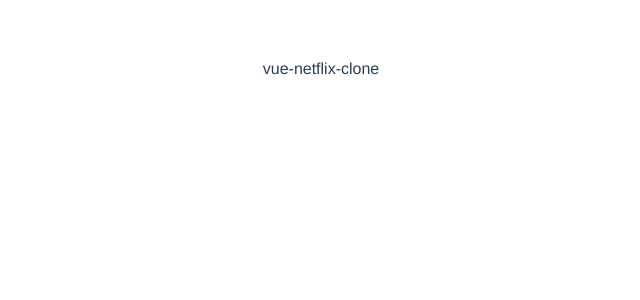
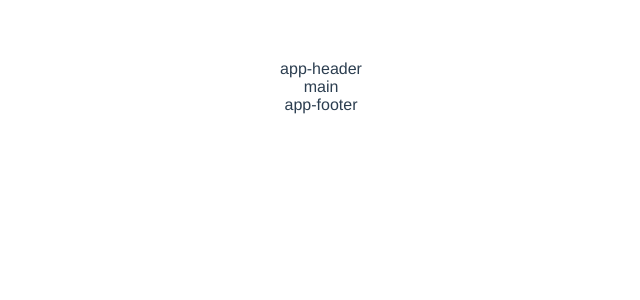
Before and after one commit to het22/vue-netflix-clone, a Vue app: page / in a window 1280 px wide. Shown: the top 300 px of the page, without its empty margins (319-959 px from the left). Built offline with nearby package versions, Linux system fonts and the light colour scheme.

Commit message:
add header, main, footer

```diff
--- a/src/App.vue
+++ b/src/App.vue
@@ -1,11 +1,18 @@
 <template>
-  <div id="app">vue-netflix-clone</div>
+  <div id="app">
+    <app-header />
+    <main>main</main>
+    <app-footer />
+  </div>
 </template>
 
 <script>
+import AppHeader from './components/AppHeader.vue';
+import AppFooter from './components/AppFooter.vue';
+
 export default {
-  name: 'App',
-  components: {}
+  name: 'app',
+  components: { AppHeader, AppFooter }
 };
 </script>
 
--- /dev/null
+++ b/src/components/AppFooter.vue
@@ -0,0 +1,9 @@
+<template>
+  <footer>app-footer</footer>
+</template>
+
+<script>
+export default {
+  name: 'app-footer'
+};
+</script>
--- /dev/null
+++ b/src/components/AppHeader.vue
@@ -0,0 +1,9 @@
+<template>
+  <header>app-header</header>
+</template>
+
+<script>
+export default {
+  name: 'app-header'
+};
+</script>
```
